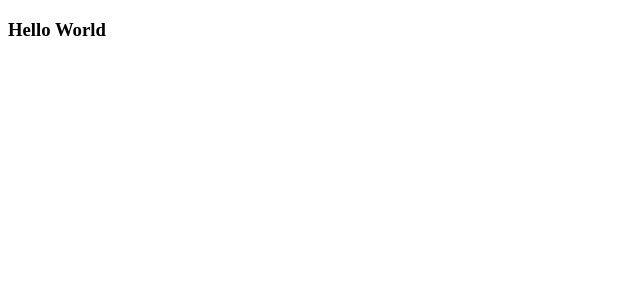
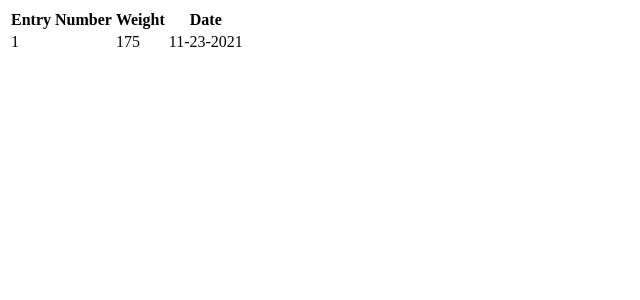
Before and after one commit to collstewart30/Weight_Tracker_App_Review, a React (Create React App) app: page / in a window 1280 px wide. Shown: the top 300 px of the page, without its empty margins (0-640 px from the left). Built offline with nearby package versions, Linux system fonts and the light colour scheme.

Commit message:
Created table in App.js, hard coded values

```diff
--- a/src/App.js
+++ b/src/App.js
@@ -1,9 +1,28 @@
+import React, { useState } from 'react';
 
 
 function App() {
+
+  const[entries, setEntries] = useState([{weight: 175, date: "11-23-2021"}]);
+
   return (
     <div>
-      <h3>Hello World</h3>
+      <table>
+        <thead>
+          <tr>
+            <th>Entry Number</th>
+            <th>Weight</th>
+            <th>Date</th>
+          </tr>
+        </thead>
+        <tbody>
+          <tr>
+            <td>1</td>
+            <td>175</td>
+            <td>11-23-2021</td>
+          </tr>
+        </tbody>
+      </table>
     </div>
   );
 }
```
